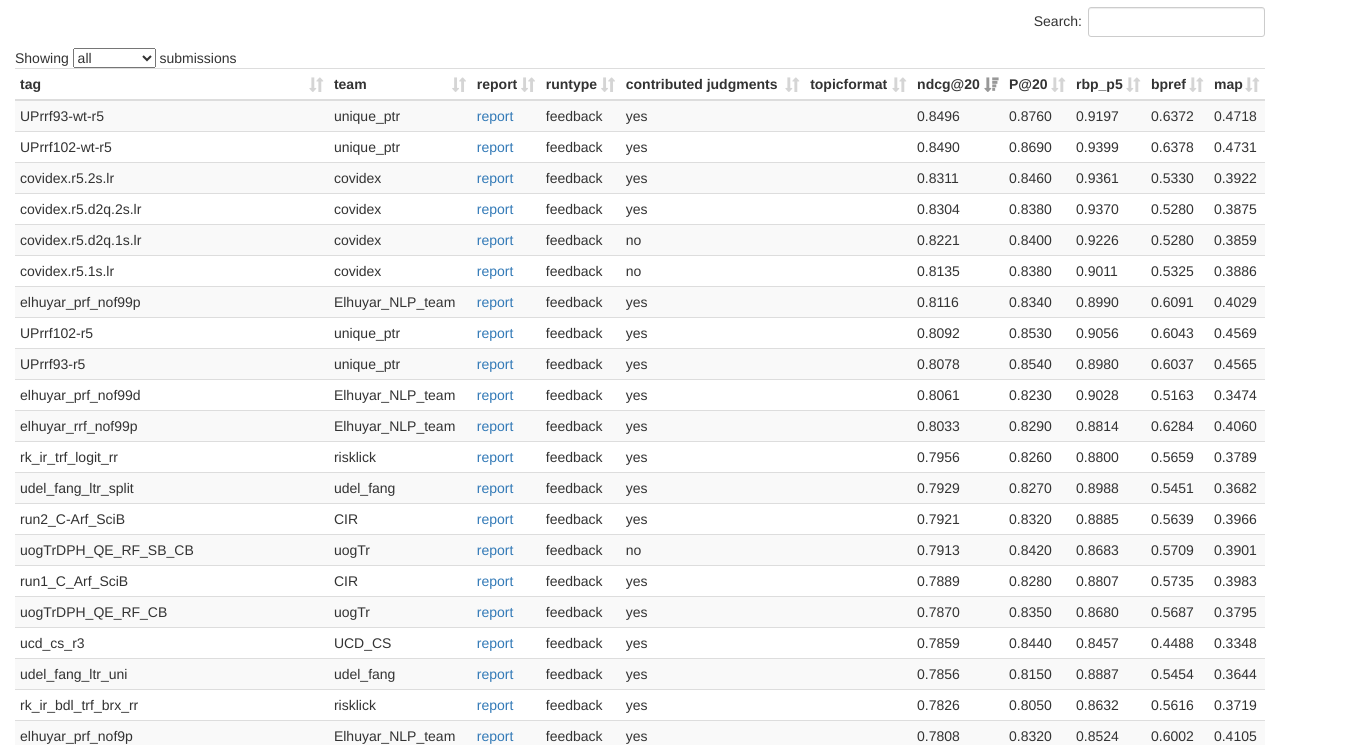
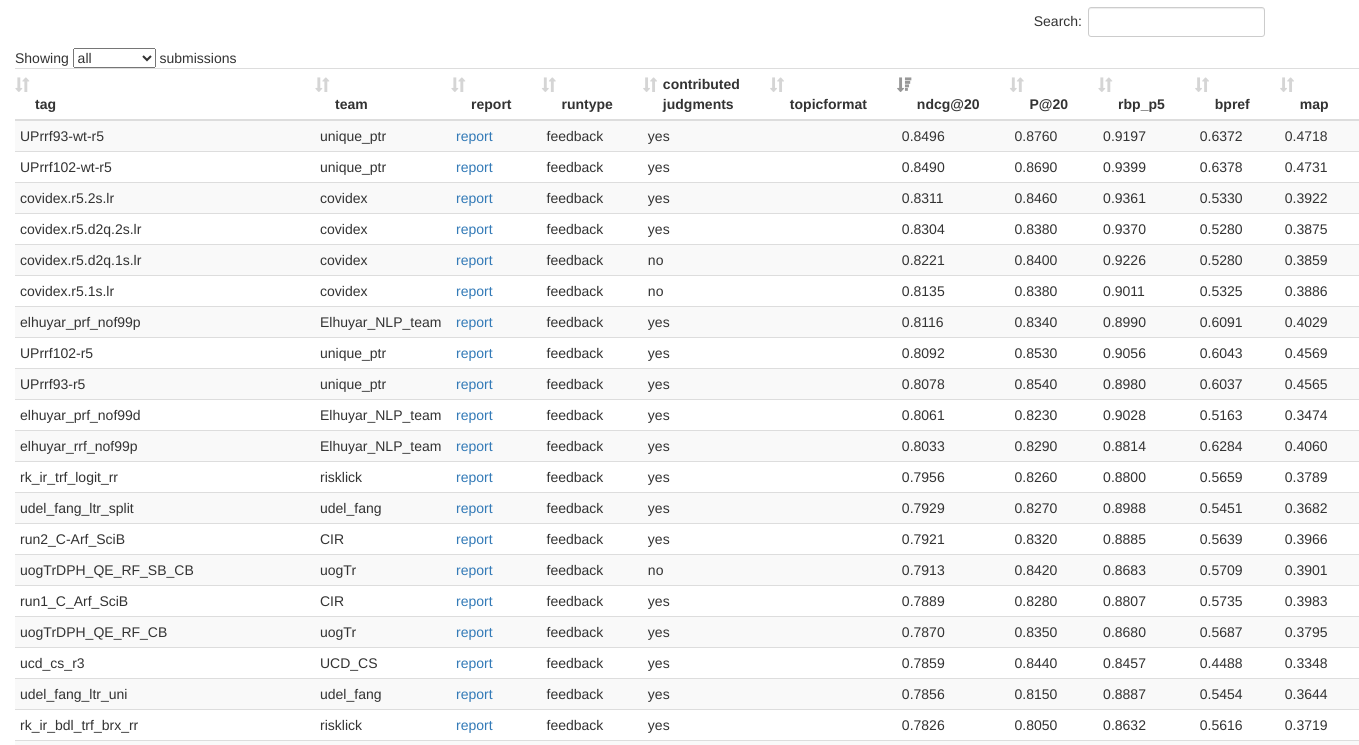
Before and after one commit to castorini/TREC-COVID, a plain HTML site: page round5/index.html in a window 1280 px wide. Shown: the part 56-801 px from the top of the page, 1359 px wide, since content can reach past the window. Drawn offline with Linux system fonts and the light colour scheme.

Commit message:
update the position of sorting icon and change the title to round 5

```diff
--- a/csv-to-html/css/dataTables.bootstrap.css
+++ b/csv-to-html/css/dataTables.bootstrap.css
@@ -80,34 +80,34 @@ table.dataTable thead .sorting_desc_disabled {
 	position: relative;
 }
 
-table.dataTable thead .sorting:after,
-table.dataTable thead .sorting_asc:after,
-table.dataTable thead .sorting_desc:after {
+table.dataTable thead .sorting:before,
+table.dataTable thead .sorting_asc:before,
+table.dataTable thead .sorting_desc:before {
 	position: absolute;
 	top: 8px;
-	right: 8px;
+	left: 8px;
 	display: block;
 	font-family: 'Glyphicons Halflings';
 	opacity: 0.5;
 }
-table.dataTable thead .sorting:after {
+table.dataTable thead .sorting:before {
 	opacity: 0.2;
 	content: "\e150"; /* sort */
 }
-table.dataTable thead .sorting_asc:after {
+table.dataTable thead .sorting_asc:before {
 	content: "\e155"; /* sort-by-attributes */
 }
-table.dataTable thead .sorting_desc:after {
+table.dataTable thead .sorting_desc:before {
 	content: "\e156"; /* sort-by-attributes-alt */
 }
-div.dataTables_scrollBody table.dataTable thead .sorting:after,
-div.dataTables_scrollBody table.dataTable thead .sorting_asc:after,
-div.dataTables_scrollBody table.dataTable thead .sorting_desc:after {
+div.dataTables_scrollBody table.dataTable thead .sorting:before,
+div.dataTables_scrollBody table.dataTable thead .sorting_asc:before,
+div.dataTables_scrollBody table.dataTable thead .sorting_desc:before {
 	display: none;
 }
 
-table.dataTable thead .sorting_asc_disabled:after,
-table.dataTable thead .sorting_desc_disabled:after {
+table.dataTable thead .sorting_asc_disabled:before,
+table.dataTable thead .sorting_desc_disabled:before {
 	color: #eee;
 }
 
@@ -122,14 +122,14 @@ table.dataTable th:active {
 
 /* Condensed */
 table.dataTable.table-condensed thead > tr > th {
-	padding-right: 20px;
+	padding-left: 20px;
 }
 
-table.dataTable.table-condensed thead .sorting:after,
-table.dataTable.table-condensed thead .sorting_asc:after,
-table.dataTable.table-condensed thead .sorting_desc:after {
+table.dataTable.table-condensed thead .sorting:before,
+table.dataTable.table-condensed thead .sorting_asc:before,
+table.dataTable.table-condensed thead .sorting_desc:before {
 	top: 6px;
-	right: 6px;
+	left: 0px;
 }
 
 /* Scrolling */
--- a/round5/index.html
+++ b/round5/index.html
@@ -5,7 +5,7 @@
     <meta http-equiv="X-UA-Compatible" content="IE=edge">
     <meta name="viewport" content="width=device-width, initial-scale=1">
     <!-- The above 3 meta tags *must* come first in the head; any other head content must come *after* these tags -->
-    <title>TREC-COVID Round 4 Leaderboard</title>
+    <title>TREC-COVID Round 5 Leaderboard</title>
     <meta name="author" content="Derek Eder">
     <meta content="Display any CSV file as a searchable, filterable, pretty HTML table" />
 
```
